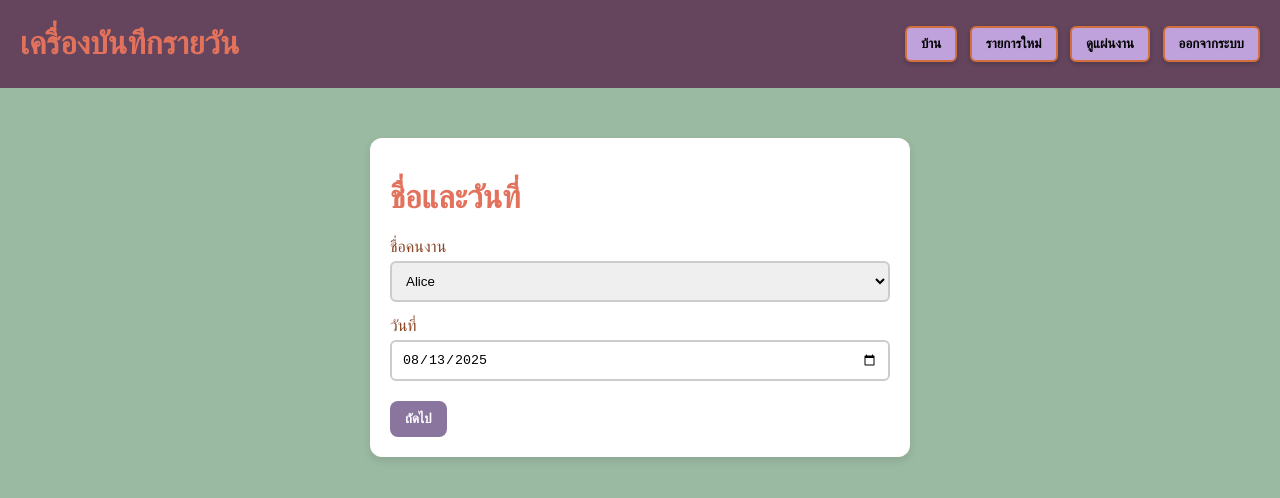
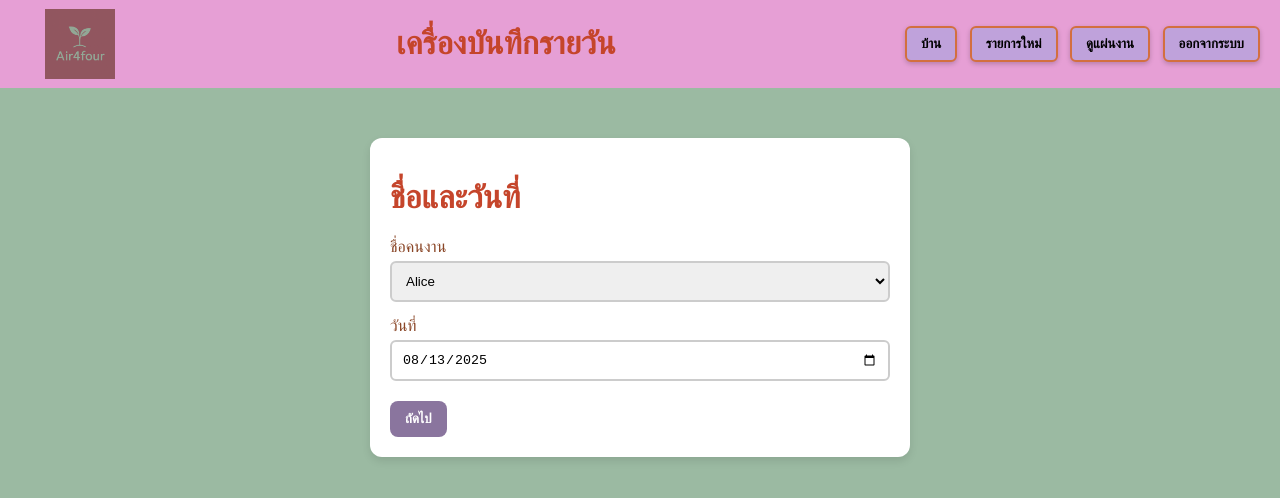
Before and after one commit to kesarasra/Air4AppResume, a plain HTML site: page templates/index.html in a window 1280 px wide. Drawn offline with Linux system fonts and the light colour scheme; files that its build step writes are made by us from their sources; no server answers; files whose address does not match are found by name.

Commit message:
Added logo and favicon to the site

```diff
--- a/static/styles/style.css
+++ b/static/styles/style.css
@@ -26,7 +26,7 @@ body {
 }
 
 h1 {
-  color: #E2725B;
+  color: #c5452b;
 }
 
 h2 {
@@ -178,7 +178,7 @@ input[type="checkbox"][name="activity"] {
 .navbar {
   position: sticky;
   top: 0;
-  background-color: #64455d;
+  background-color: #e69fd5;
   color: white;
   padding:4px 20px;
   z-index: 1000;
@@ -186,6 +186,11 @@ input[type="checkbox"][name="activity"] {
   justify-content: space-between;
   align-items: center;
   font-family: Arial, sans-serif;
+}
+
+.navbar .site-logo {
+    height: 70px; /* adjust size */
+    margin-left: 25px;
 }
 
 .navbar button {
--- a/templates/index.html
+++ b/templates/index.html
@@ -3,11 +3,13 @@
 <head>
   <meta charset="UTF-8" />
   <meta name="viewport" content="width=device-width, initial-scale=1.0" />
-  <title>Daily Logger - Step 1</title>
+  <title>Daily Logger</title>
   <link rel="stylesheet" href="styles/style.css" />
+  <link rel="icon" type="image/png" sizes="32x32" href="/static/favicon.png">
 </head>
 <body>
   <header class="navbar">
+    <img src="/static/images/logo.png" alt="Air4four Logo" class="site-logo">
     <h1>เครื่องบันทึกรายวัน</h1>
     <div>
         <button onclick="window.location.href='/'">บ้าน</button>
```
Also changed, not shown: static/activity.html (+2 -0 lines), static/confirm.html (+2 -0 lines), static/location.html (+2 -0 lines), static/login.html (+2 -0 lines), static/success.html (+2 -0 lines), templates/newitem.html (+2 -0 lines), templates/view_log.html (+5 -3 lines), static/favicon.png (added), static/images/logo.png (added).
